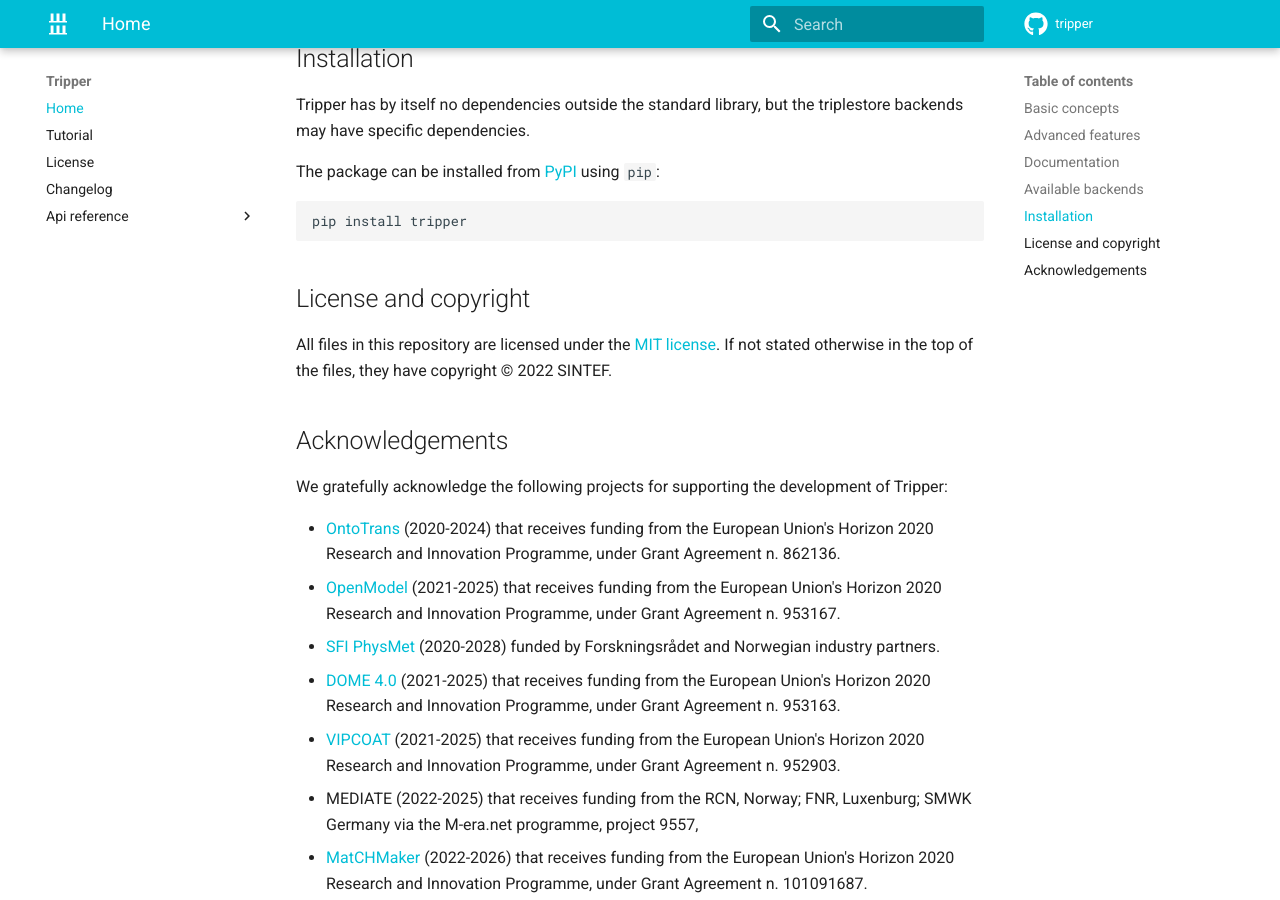
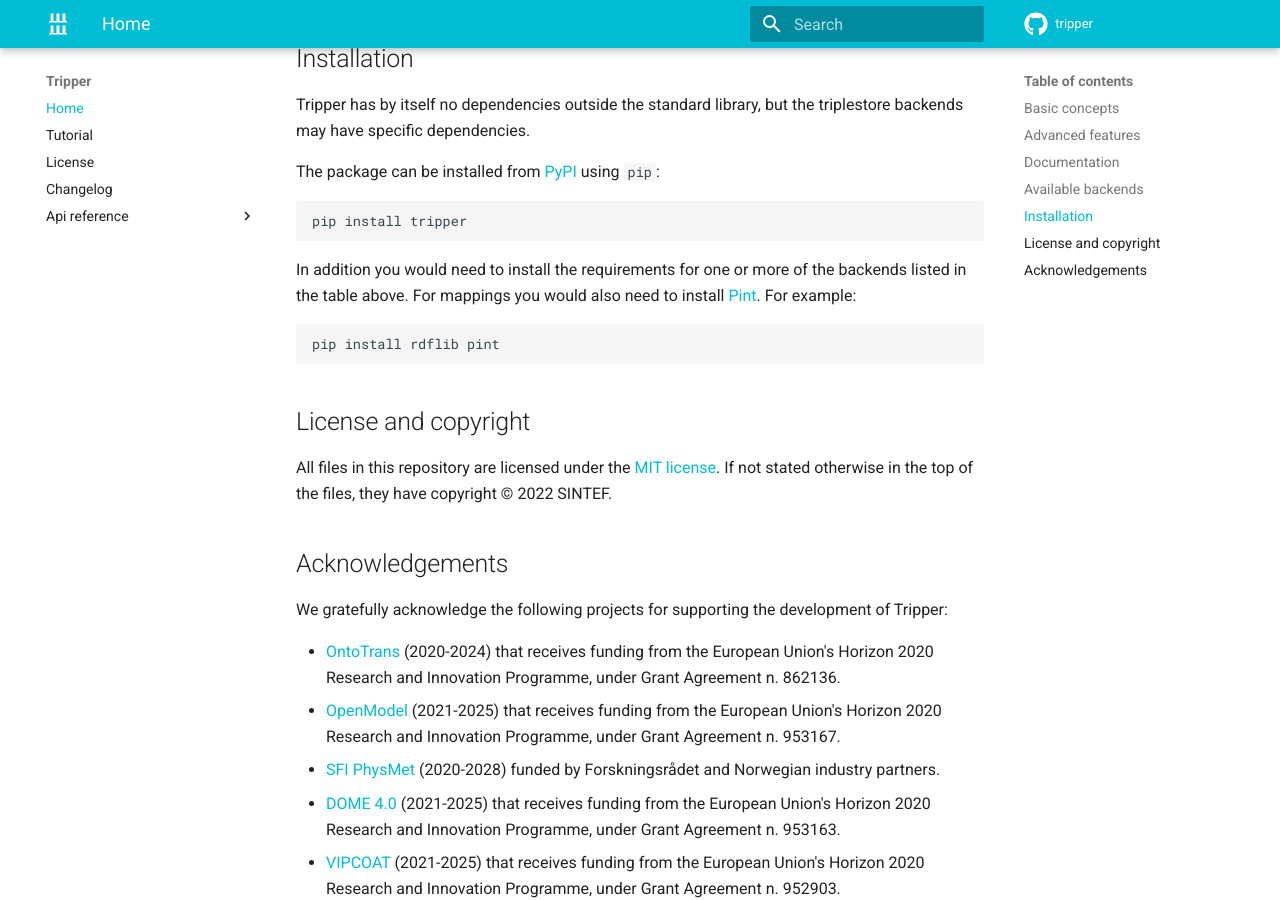
Before and after one commit to EMMC-ASBL/tripper, an MkDocs documentation site: the page built from docs/index.md, in a window 1280 px wide and 900 px high, scrolled down 1642 px. Built offline with MkDocs 1.6.1 and Material for MkDocs 9.7.7, drawn with Linux system fonts in a browser that asks for light colours; comment, search, counter and statistics services are not loaded; the version menu is left out.

Commit message:
Added a note readme about installing additional packages.

````diff
--- a/docs/index.md
+++ b/docs/index.md
@@ -72,6 +72,17 @@ The package can be installed from [PyPI] using `pip`:
 pip install tripper
 ```
 
+In addition you would need to install the requirements for one or more of the backends listed in the table above.
+For mappings you would also need to install [Pint].
+For example:
+
+```shell
+pip install rdflib pint
+```
+
+
+
+
 License and copyright
 ---------------------
 All files in this repository are licensed under the [MIT license](LICENSE.md).
@@ -107,3 +118,4 @@ We gratefully acknowledge the following projects for supporting the development
 [fuseki]: https://jena.apache.org/documentation/fuseki2/
 [StarDog]: https://www.stardog.com/
 [GraphDB]: https://www.ontotext.com/products/graphdb/
+[Pint]: https://pint.readthedocs.io/en/stable/
````
Also changed, not shown: README.md (+12 -0 lines).
